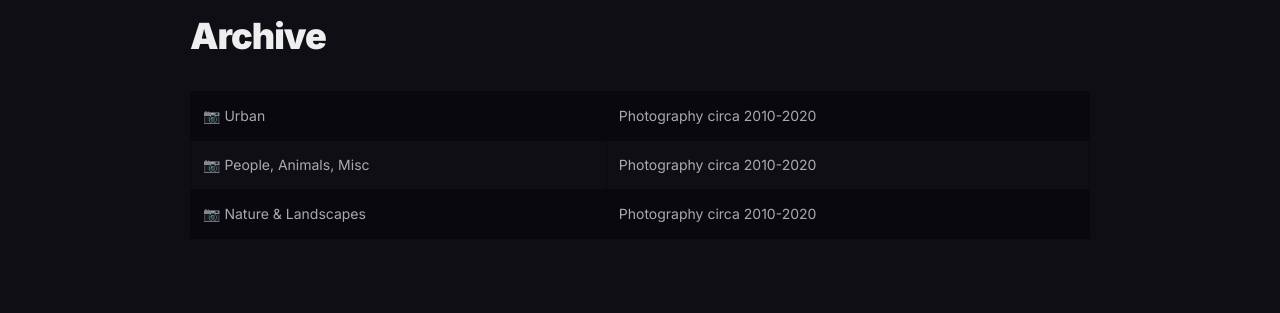
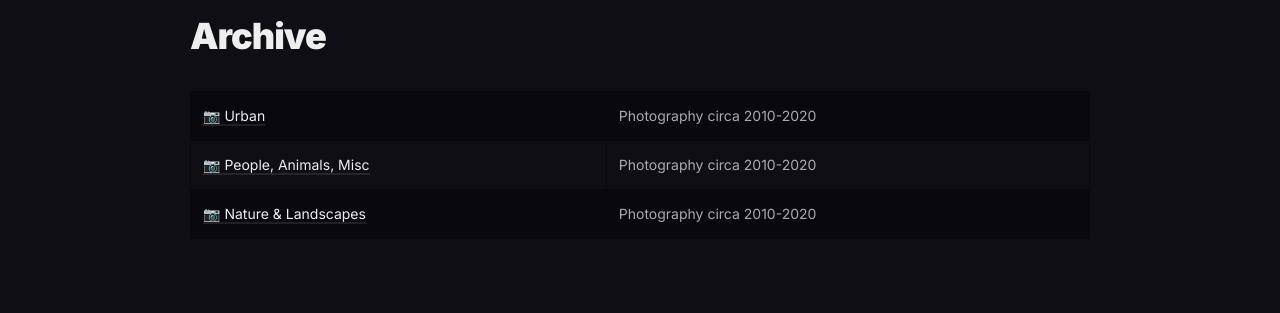
Before and after one commit to mayanayza/website, a Jekyll site: the page built from src/_pages/roadmap.md, in a window 1280 px wide. Shown: the part 1729-2042 px from the top of the page. Built offline with Jekyll 4.4.1, drawn with Linux system fonts in a browser that asks for light colours.

Commit message:
Updating content for transition-memorial

```diff
--- a/src/_includes/post-grid.html
+++ b/src/_includes/post-grid.html
@@ -89,7 +89,7 @@
     {% for post in filtered_posts %}
       <tr>
       <td>
-        {% if post.status == "complete" %}
+        {% if post.status == "complete" or post.status == "archive" %}
         <a href='{{ post.website }}' target='_blank'>{{ post.display_name }}</a>
         {% else %}
         {{ post.display_name }}
```
